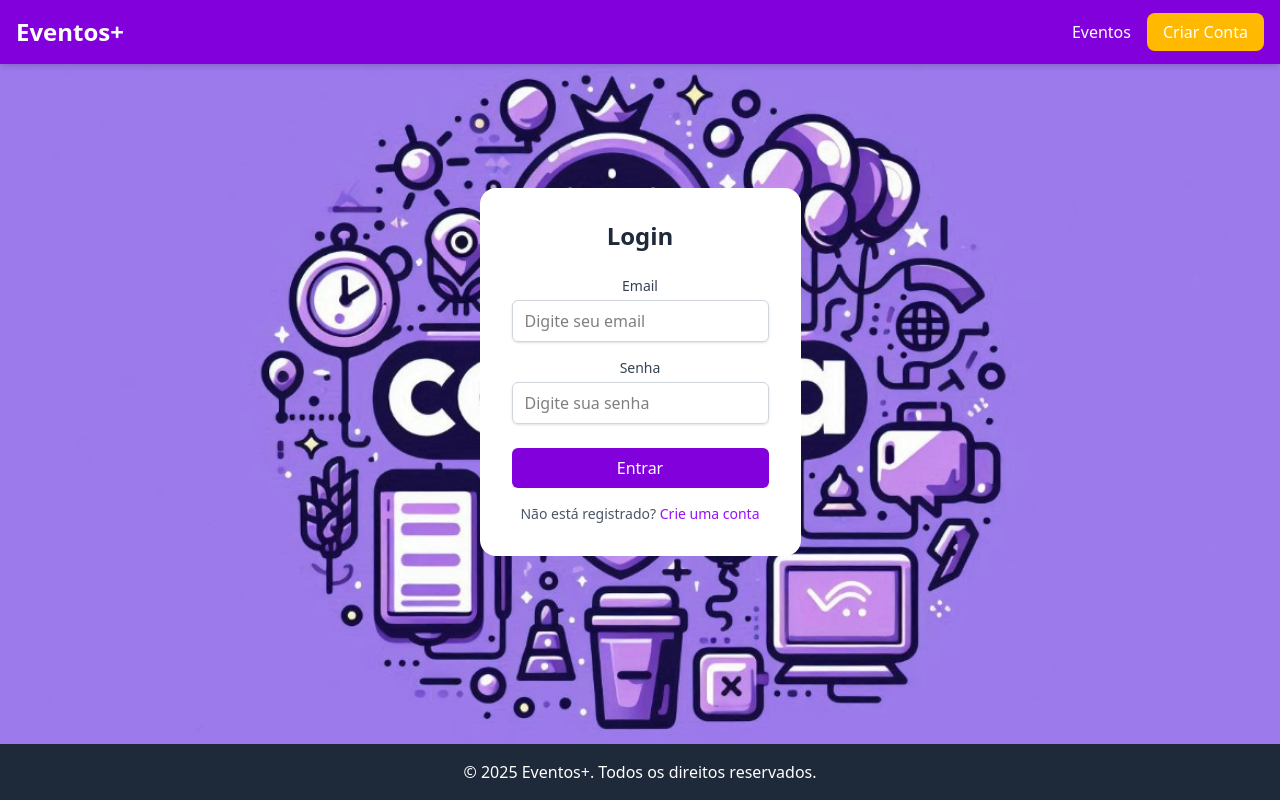
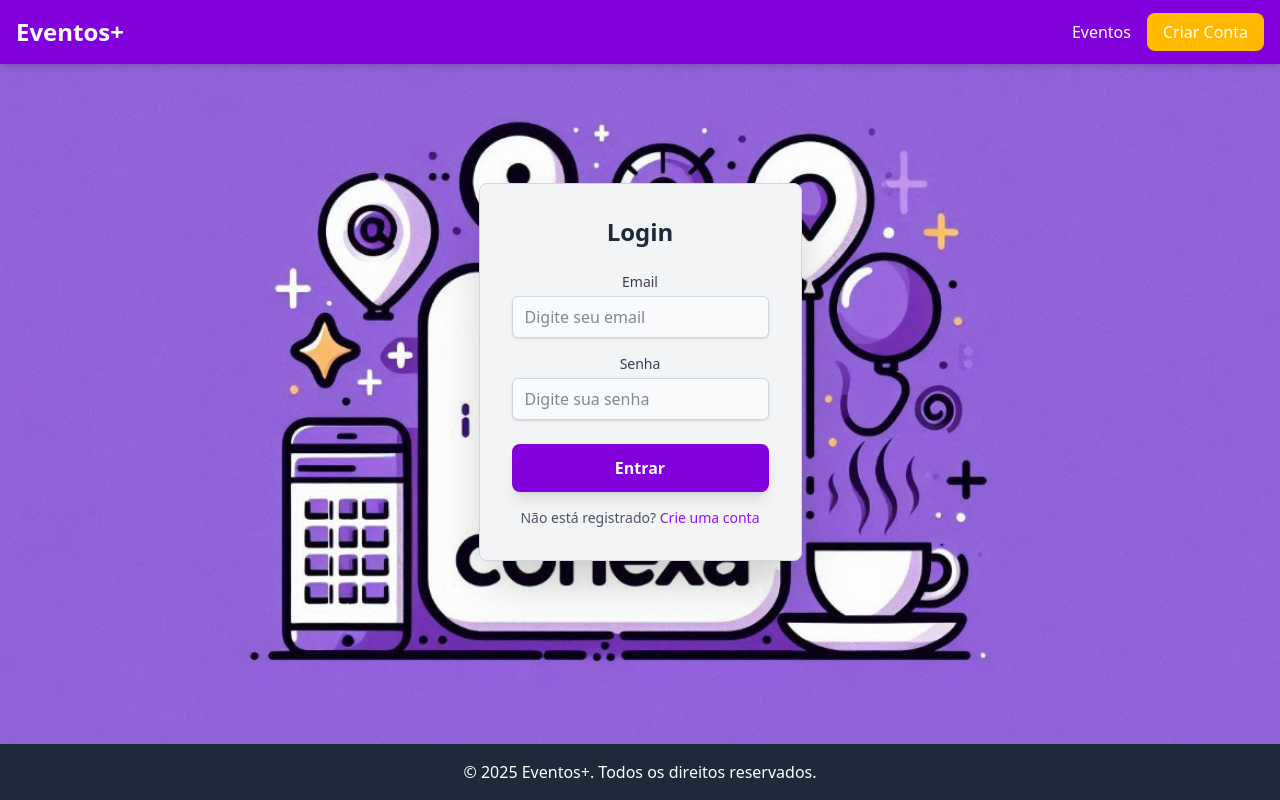
Before and after one commit to mathfraiz/Conexa, a React (Vite) app in the folder frontendReact/: page /login in a window 1280 px wide. Built offline with nearby package versions, Linux system fonts and the light colour scheme.

Commit message:
Ajuste VIsual
Melhorias no layout e correções visuais.
Pequenos ajustes na interface para melhorar a experiência do usuário.

```diff
--- a/frontendReact/src/paginas/cadastro/cadastro.tsx
+++ b/frontendReact/src/paginas/cadastro/cadastro.tsx
@@ -231,7 +231,7 @@ const Cadastro: React.FC = () => {
         style={{ backgroundImage: "url('/logo2.jpg')" }}
       >
         <BarraNav cadastro={true}></BarraNav>
-        <div className="w-72 md:w-96 p-6 bg-white rounded-lg shadow-lg flex flex-col items-center justify-center">
+        <div className="w-full max-w-md p-8 bg-gray-100 rounded-lg shadow-xl border border-gray-300">
           <div className="w-full max-w">
             <h2 className="text-2xl font-bold mb-6 text-gray-800">Cadastro</h2>
             <form onSubmit={handleSubmit}>
--- a/frontendReact/src/paginas/login/login.tsx
+++ b/frontendReact/src/paginas/login/login.tsx
@@ -40,11 +40,11 @@ const Login: React.FC = () => {
   };
 
   return (
-    <main className="h-screen flex flex-col items-center justify-center bg-cover bg-center" style={{ backgroundImage: "url('/logo.jpg')" }}>
+    <main className="h-screen flex flex-col items-center justify-center bg-cover bg-center" style={{ backgroundImage: "url('/logo2.jpg')" }}>
       <Navbar login={true} />
 
       <div className="flex flex-1 items-center justify-center">
-        <div className="w-full max-w-md p-8 bg-white rounded-2xl">
+        <div className="w-full max-w-md p-8 bg-gray-100 rounded-lg shadow-2xl border border-gray-300">
           <h2 className="text-2xl font-bold mb-6 text-gray-800">Login</h2>
 
           {/* Formulário */}
@@ -57,7 +57,7 @@ const Login: React.FC = () => {
                 placeholder="Digite seu email"
                 value={email}
                 onChange={handleEmailChange}
-                className="mt-1 block w-full px-3 py-2 border border-gray-300 rounded-md shadow-sm focus:ring-2 focus:ring-purple-500"
+                className="mt-1 block w-full px-3 py-2 border border-gray-300 bg-gray-50 text-gray-900 rounded-lg shadow-md focus:ring-2 focus:ring-purple-500 rounded-md shadow-sm focus:ring-2 focus:ring-purple-500"
                 required
               />
               {/* Sugestões de e-mail */}
@@ -78,12 +78,12 @@ const Login: React.FC = () => {
               <input
                 type="password"
                 placeholder="Digite sua senha"
-                className="mt-1 block w-full px-3 py-2 border border-gray-300 rounded-md shadow-sm focus:ring-2 focus:ring-purple-500"
+                className="mt-1 block w-full px-3 py-2 border border-gray-300 bg-gray-50 text-gray-900 rounded-lg shadow-md focus:ring-2 focus:ring-purple-500 rounded-md shadow-sm focus:ring-2 focus:ring-purple-500"
                 required
               />
             </div>
 
-            <button type="submit" className="w-full bg-purple-700 text-white py-2 px-4 rounded-md hover:bg-purple-800 focus:ring-2 focus:ring-purple-500">
+            <button type="submit" className="w-full bg-purple-700 text-white font-bold py-3 px-4 rounded-lg shadow-lg hover:bg-purple-800 transition-all">
               Entrar
             </button>
           </form>
```
